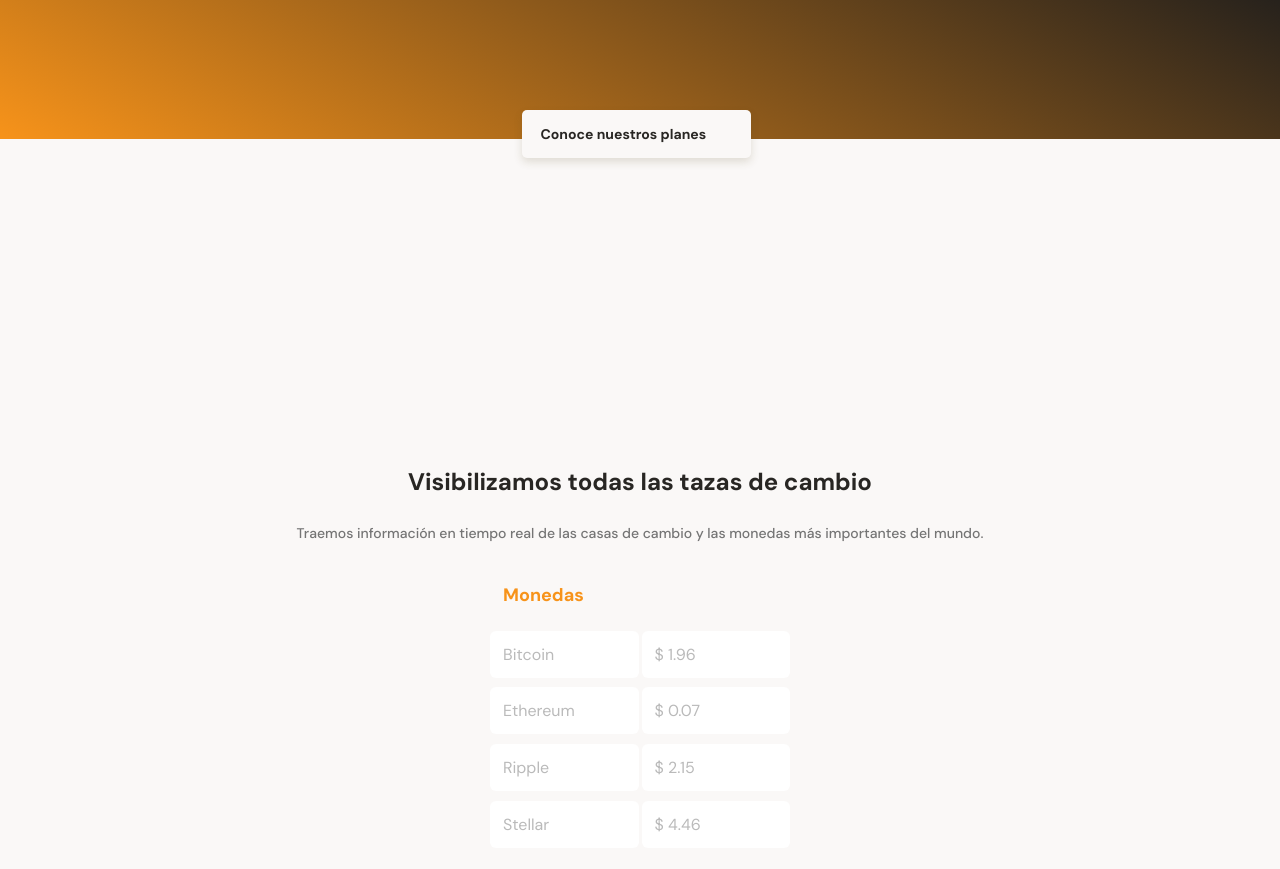
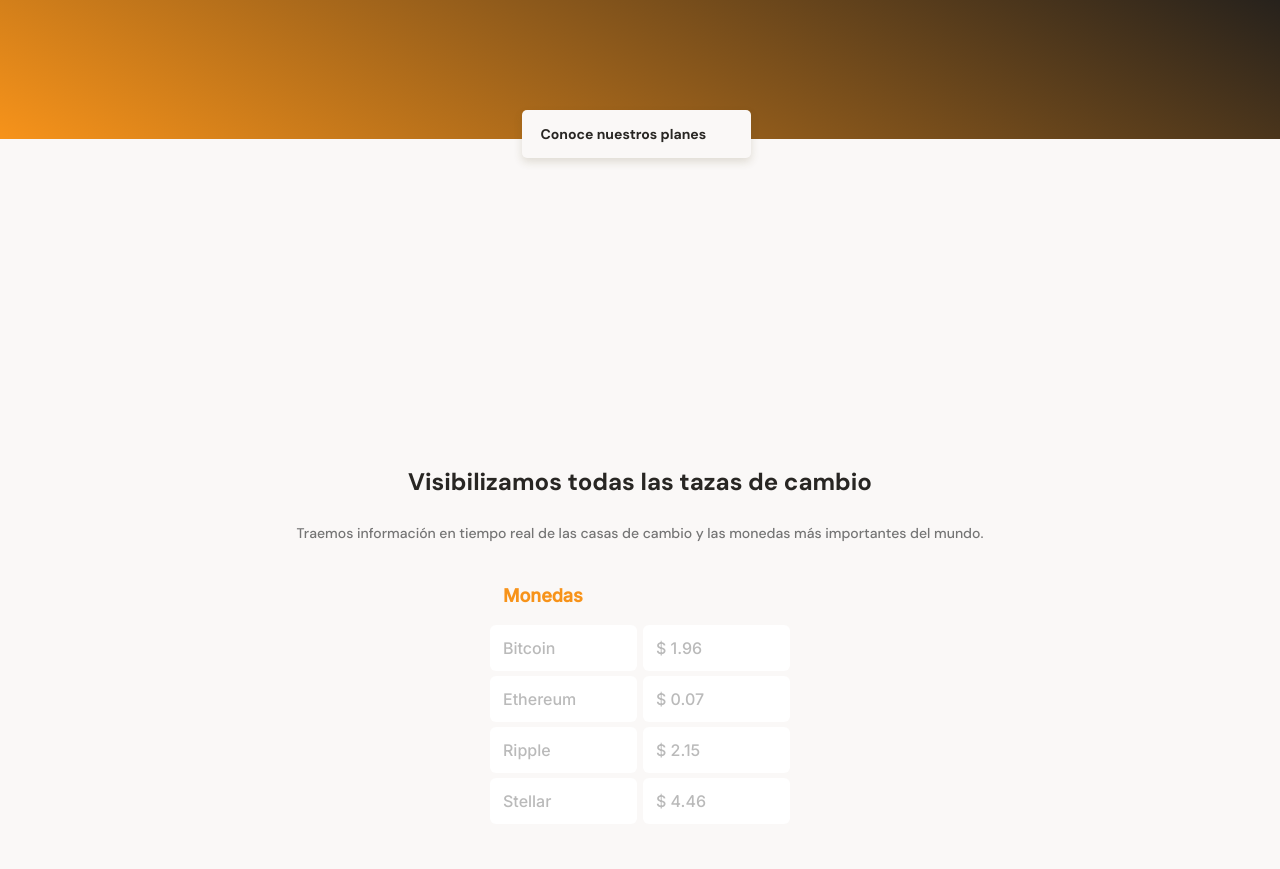
Before and after one commit to juliol1/responsive-design, a plain HTML site: page src/index.html in a window 1280 px wide. Shown: the part 195-1064 px from the top of the page. Drawn offline with Linux system fonts and the light colour scheme.

Commit message:
termine la tabla de currencies con grid

```diff
--- a/src/styles.css
+++ b/src/styles.css
@@ -152,6 +152,11 @@ main {
     display: flex;
     justify-content: center;
     margin: 0 auto;
+    width: 70%;
+    min-width: 235px;
+    max-width: 500px;
+    height: 360px;
+    font-family: 'Inter', sans-serif;
 }
 
 .main-tables-container .table-div {
@@ -160,11 +165,10 @@ main {
     width: 90%;
     min-width: 230px;
     max-width: 300px;
-    height: 280px;
-    margin: 0 auto;
+    height: 250px;
     font-size: 1.6rem;
-    row-gap: 1%;
-    column-gap: 1%;
+    column-gap: 2%;
+    row-gap: 2%;
 }
 
 .title {
@@ -183,12 +187,12 @@ main {
 .coin, .coin + p {
     display: flex;
     justify-content: flex-start;
+    align-items: center;
     background-color: var(--just-white);
     border: none;
     border-radius: 6px;
     padding: 13px;
     color: var(--gray);
-    align-self: center;
 }
 
 .bitcoin + p > span {
```
